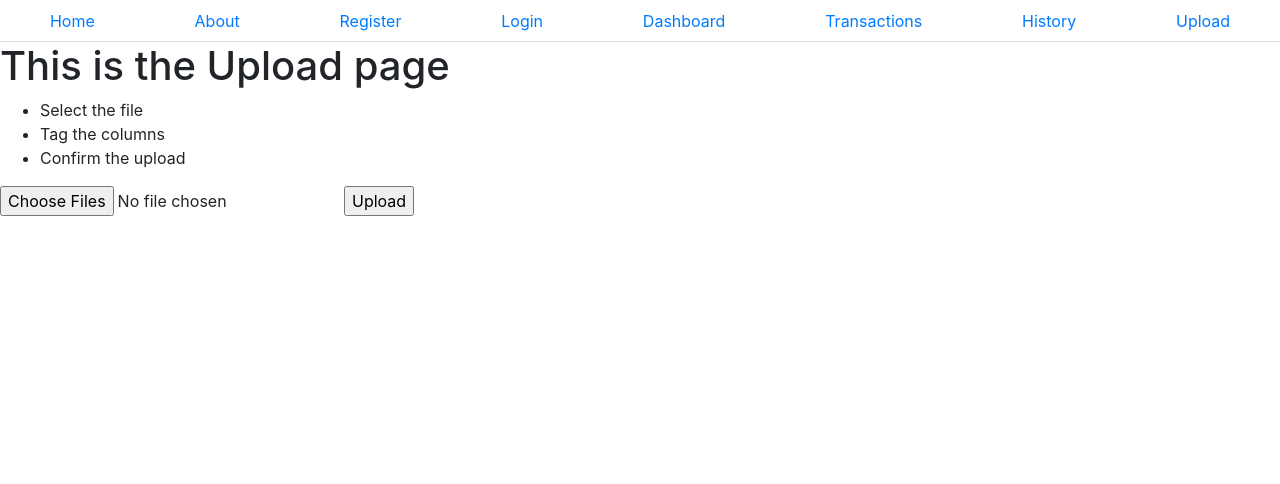
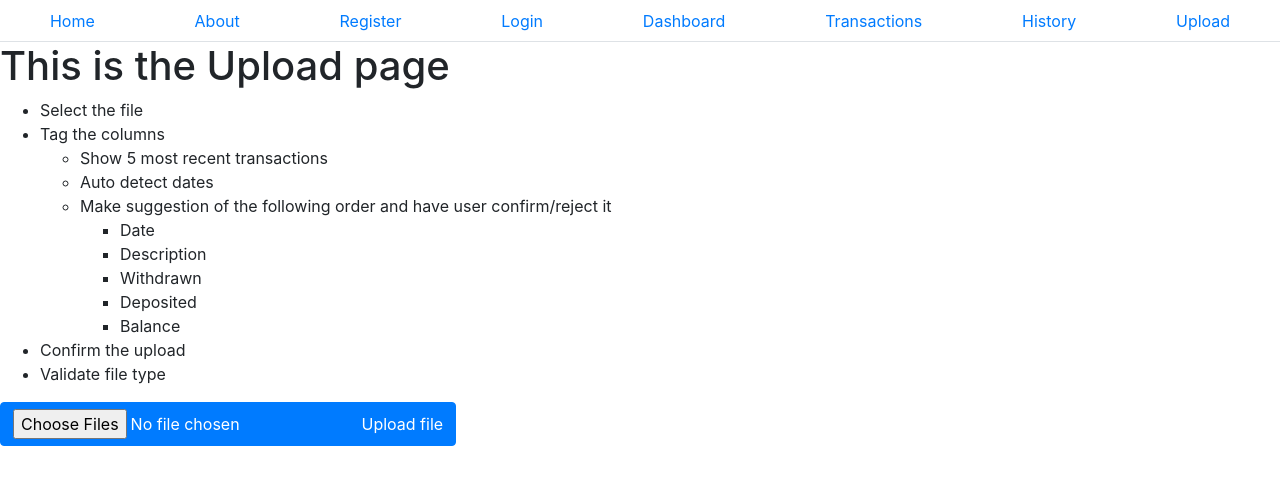
Before and after one commit to WarrenJohn/keepsimplebooks, a Vue app in the folder client/: page /upload in a window 1280 px wide. Shown: the top 484 px of the page. Built offline with nearby package versions, Linux system fonts and the light colour scheme.

Commit message:
Added notes to page functionality, testing uploading

```diff
--- a/client/src/views/Upload.vue
+++ b/client/src/views/Upload.vue
@@ -4,12 +4,27 @@
     <ul>
         <li>Select the file</li>
         <li>Tag the columns</li>
+        <ul>
+            <li>Show 5 most recent transactions</li>
+            <li>Auto detect dates</li>
+            <li>Make suggestion of the following order and have user confirm/reject it</li>
+            <ul>
+                <li>Date</li>
+                <li>Description</li>
+                <li>Withdrawn</li>
+                <li>Deposited</li>
+                <li>Balance</li>
+            </ul>
+        </ul>
         <li>Confirm the upload</li>
+        <li>Validate file type</li>
     </ul>
-        <form method="post" enctype="multipart/form-data">
-            <input type="file" accept=".csv" name="uploads" @change="onFileSelected" multiple>
-            <input type="submit" value="Upload">
-        </form>
+        <label class="btn btn-xs btn-primary">
+        <input type="file" name="attachment[]" id="fileId" accept=".csv" @change="onFileSelected" multiple/>
+        Upload file
+        </label>
+        <br>
+        {{selectedFile}}
 
   </div>
 </template>
@@ -23,12 +38,14 @@ export default{
         },
     data () {
         return {
-            selectedFiles: null,
+            fileName: null,
+            selectedFile: null
         }
     },
     methods: {
-        onFileSelected: function(event){
-            this.selectedFiles = event.target.files
+        onFileSelected(event){
+            const fileData =  event.target.files[0];
+            this.selectedFile = fileData.name
         },
         sendFile: function(){
 
```
